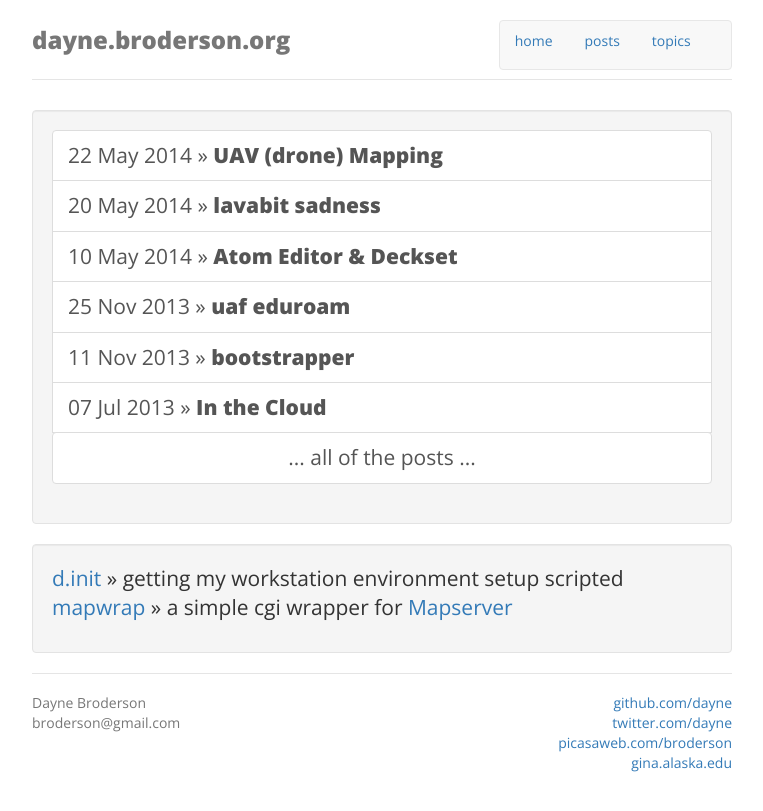
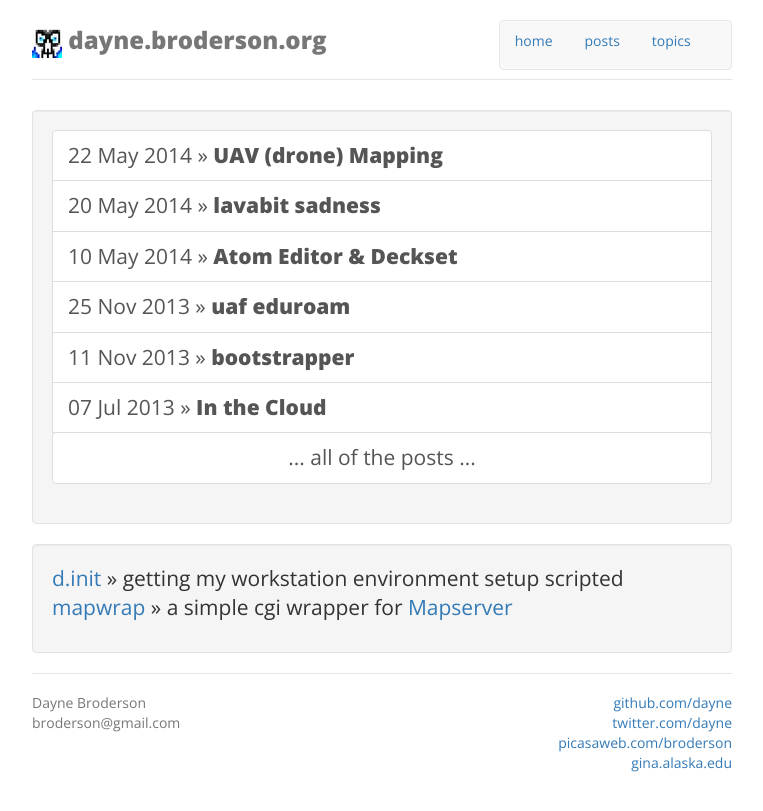
Before and after one commit to dayne/dayne.github.com, a Jekyll site: the page built from index.html, in a window 1280 px wide. Shown: the top 811 px of the page, without its empty margins (258-1021 px from the left). Built offline with Jekyll 4.4.1, drawn with Linux system fonts in a browser that asks for light colours; nearby versions of some CDN libraries; Markdown is read by kramdown in place of the engine named in the settings.

Commit message:
embrace the skulls

```diff
--- a/_layouts/default.html
+++ b/_layouts/default.html
@@ -39,7 +39,10 @@
         </ul>
       </li>
     </ul>
-    <h3><a class="text-muted" href="/">dayne.broderson.org</a></h3>
+    <h3>
+      <img src="/images/skull-favicon-30x.jpg" />
+      <a class="text-muted" href="/">dayne.broderson.org</a>
+    </h3>
   </div> <!-- /header -->
 
   <div class="hero-unit">
```
